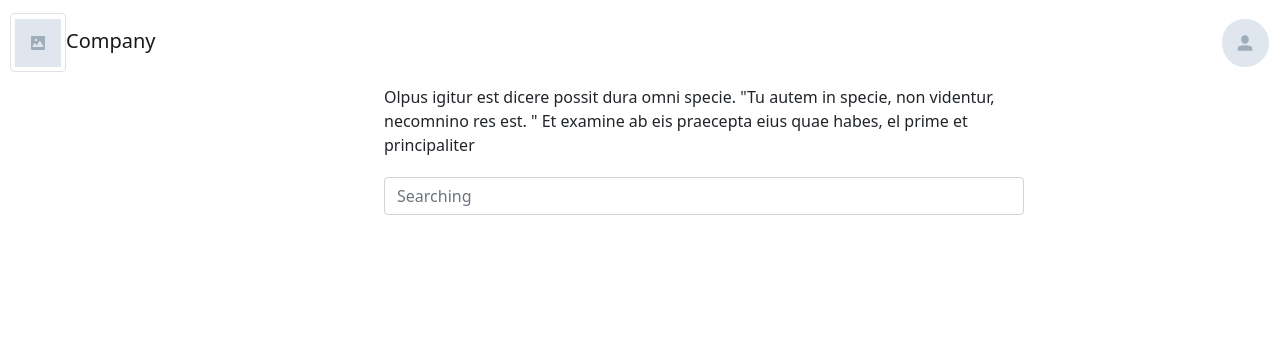
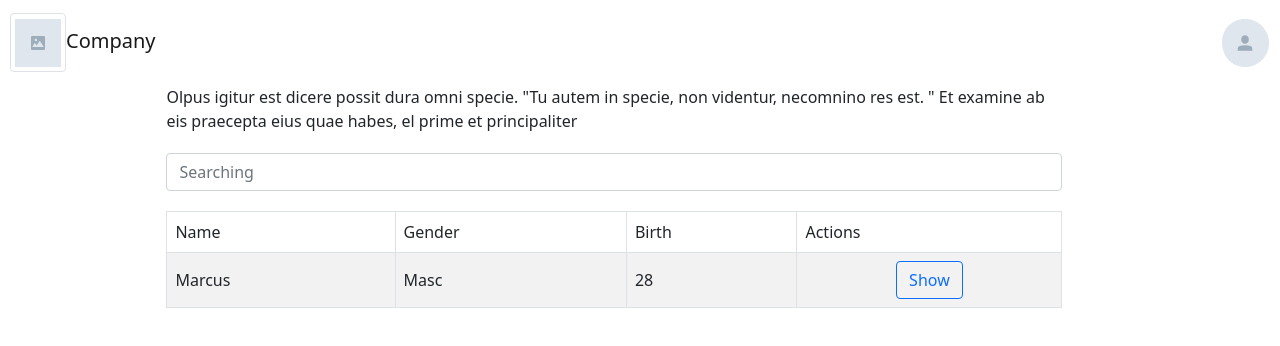
Before and after one commit to Marcuspo/front-end-coodesh-challenge-2021, a React (Create React App) app: page / in a window 1280 px wide. Shown: the top 346 px of the page. Built offline with nearby package versions, Linux system fonts and the light colour scheme; no server answers.

Commit message:
criado arquivo api e feito fetch no arquivo index

```diff
--- a/package.json
+++ b/package.json
@@ -6,6 +6,7 @@
     "@testing-library/jest-dom": "^5.11.4",
     "@testing-library/react": "^11.1.0",
     "@testing-library/user-event": "^12.1.10",
+    "axios": "^0.21.1",
     "bootstrap": "^5.0.2",
     "react": "^17.0.2",
     "react-bootstrap": "^2.0.0-beta.4",
--- a/src/Components/Index/Index.js
+++ b/src/Components/Index/Index.js
@@ -1,8 +1,36 @@
-import { Form } from "react-bootstrap"
+import { useEffect, useState } from "react"
+import { Form, Table, Button, Modal } from "react-bootstrap"
 
-import { FullContainer, TextoFirst, Busca } from "./Styles"
+import {
+  FullContainer,
+  TextoFirst,
+  Busca,
+  FullTabela,
+  ButtonAction,
+} from "./Styles"
+
+import api from "../api/api"
 
 function Index() {
+  const [dados, setDados] = useState([])
+  const [page, setPage] = useState([])
+  const [show, setShow] = useState(false)
+
+  const handleClose = () => setShow(false)
+  const handleShow = () => setShow(true)
+
+  useEffect(() => {
+    getDados()
+  }, [])
+
+  async function getDados() {
+    const response = await api.get("?results=50")
+    const docs = response.data
+
+    setDados(docs)
+    console.log(dados.results)
+  }
+
   return (
     <FullContainer>
       <TextoFirst>
@@ -15,6 +43,49 @@ function Index() {
           <Form.Control type="text" placeholder="Searching" />
         </Form>
       </Busca>
+      <FullTabela>
+        <Table striped bordered hover>
+          <thead>
+            <tr>
+              <th>Name</th>
+              <th>Gender</th>
+              <th>Birth</th>
+              <th>Actions</th>
+            </tr>
+          </thead>
+          <tbody>
+            <tr>
+              <td>Marcus</td>
+              <td>Masc</td>
+              <td>28</td>
+              <td>
+                <ButtonAction>
+                  <Button variant="outline-primary" onClick={handleShow}>
+                    Show
+                  </Button>
+
+                  <Modal show={show} onHide={handleClose} animation={false}>
+                    <Modal.Header closeButton>
+                      <Modal.Title>Modal heading</Modal.Title>
+                    </Modal.Header>
+                    <Modal.Body>
+                      Woohoo, you're reading this text in a modal!
+                    </Modal.Body>
+                    <Modal.Footer>
+                      <Button variant="secondary" onClick={handleClose}>
+                        Close
+                      </Button>
+                      <Button variant="primary" onClick={handleClose}>
+                        Save Changes
+                      </Button>
+                    </Modal.Footer>
+                  </Modal>
+                </ButtonAction>
+              </td>
+            </tr>
+          </tbody>
+        </Table>
+      </FullTabela>
     </FullContainer>
   )
 }
--- a/src/Components/Index/Styles.js
+++ b/src/Components/Index/Styles.js
@@ -3,10 +3,10 @@ import styled from "styled-components"
 export const FullContainer = styled.div`
   display: flex;
   flex-direction: column;
-  width: 50%;
+  width: 70%;
   align-items: center;
   justify-content: center;
-  margin-left: 30%;
+  margin-left: 13%;
 `
 export const TextoFirst = styled.div``
 
@@ -14,3 +14,12 @@ export const Busca = styled.div`
   margin-top: 20px;
   width: 100%;
 `
+
+export const FullTabela = styled(Busca)``
+
+export const ButtonAction = styled.div`
+  display: flex;
+  align-items: center;
+  justify-content: center;
+  width: 100%;
+`
--- /dev/null
+++ b/src/Components/api/api.js
@@ -0,0 +1,5 @@
+import axios from "axios"
+
+const api = axios.create({ baseURL: "https://randomuser.me/api/" })
+
+export default api
```
Also changed, not shown: 1 other file (tests, documents, lock files or other folders).
